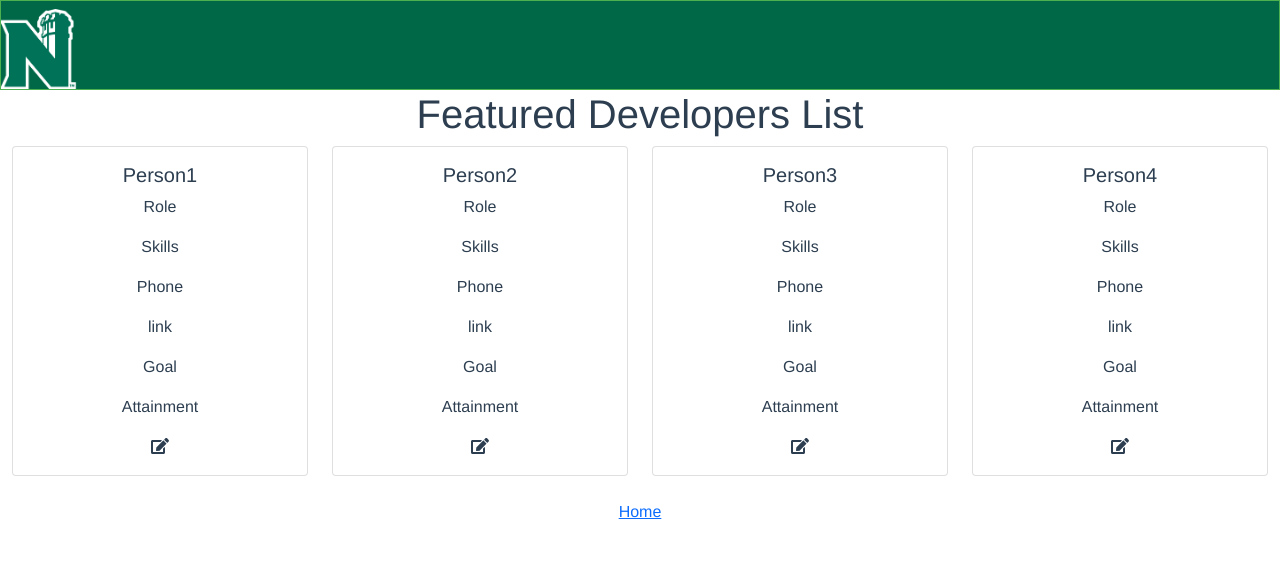
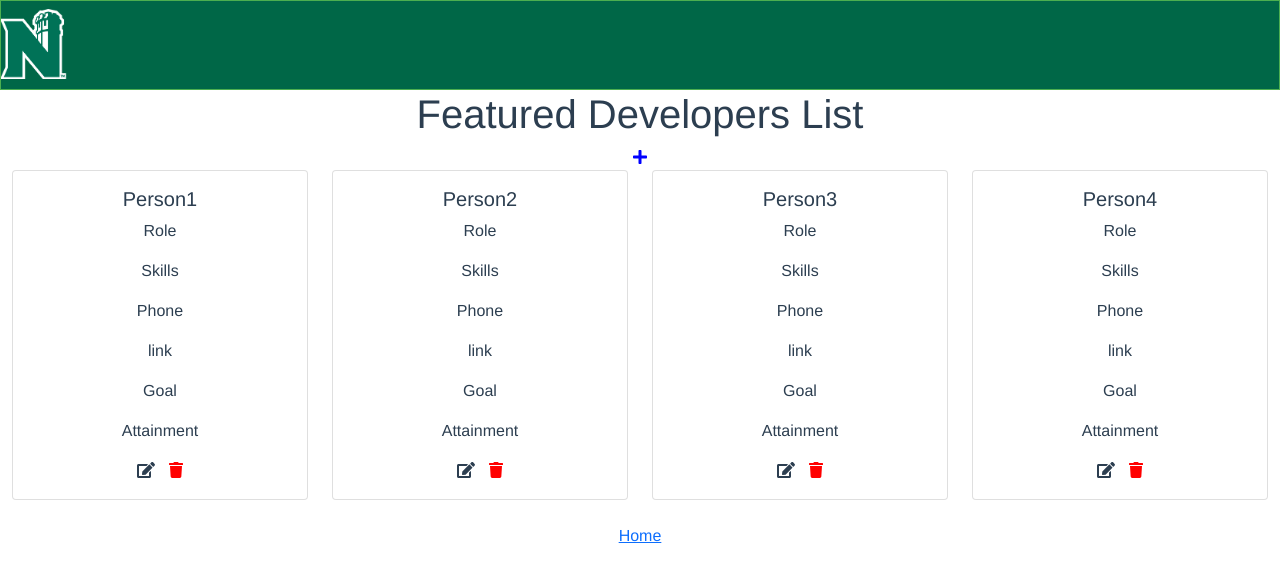
Before and after one commit to sagajayakumar/FeaturedDeveloperVue, a Vue app: page /#/developersList in a window 1280 px wide. Shown: the top 582 px of the page. Built offline with nearby package versions, Linux system fonts and the light colour scheme.

Commit message:
added edit and add icons, changes to header

```diff
--- a/src/components/DevelopersList.vue
+++ b/src/components/DevelopersList.vue
@@ -1,6 +1,11 @@
 <template>
   <div class="page-content page-container" id="page-content">
       <h1>Featured Developers List</h1>
+       <div class="addButton">
+
+          <font-awesome-icon color="blue" icon="plus" />
+
+    </div>
     <div class="row">
       <div class="col mb-4">
         <div class="card auto">
@@ -13,8 +18,8 @@
             <p class="card-text">link</p>
             <p class="card-text">Goal</p>
             <p class="card-text">Attainment</p>
-            <font-awesome-icon icon="edit" />
-            <font-awesome-icon icon="delete"/>
+            <font-awesome-icon icon="edit" /> &nbsp;
+            <font-awesome-icon color="red" icon="trash" />
           </div>
         </div>
       </div>
@@ -31,6 +36,8 @@
             <p class="card-text">Goal</p>
             <p class="card-text">Attainment</p>
             <font-awesome-icon icon="edit" />
+             &nbsp;
+            <font-awesome-icon color="red" icon="trash" />
           </div>
         </div>
       </div>
@@ -46,6 +53,8 @@
             <p class="card-text">Goal</p>
             <p class="card-text">Attainment</p>
             <font-awesome-icon icon="edit" />
+             &nbsp;
+            <font-awesome-icon color="red" icon="trash" />
           </div>
         </div>
       </div>
@@ -61,6 +70,8 @@
             <p class="card-text">Goal</p>
             <p class="card-text">Attainment</p>
             <font-awesome-icon icon="edit" />
+             &nbsp;
+            <font-awesome-icon color="red" icon="trash" />
           </div>
         </div>
       </div>
--- a/src/components/semantics/Header.vue
+++ b/src/components/semantics/Header.vue
@@ -2,7 +2,7 @@
    <div class="header" style="overflow-x:hidden">
     <b-navbar toggleable="lg" class="navbarHeader" fixed>
       <b-navbar-brand href="https://www.nwmissouri.edu/" class="brand cropped1" target="_blank"
-        ><img src="../../assets/NW-transparent-logo.svg"  alt="ltc-logo"  height="80"
+        ><img src="../../assets/NW-transparent-logo.svg"  alt="ltc-logo"  height="70"
       /></b-navbar-brand>
 
       <b-navbar-toggle target="nav-collapse"></b-navbar-toggle>
```
